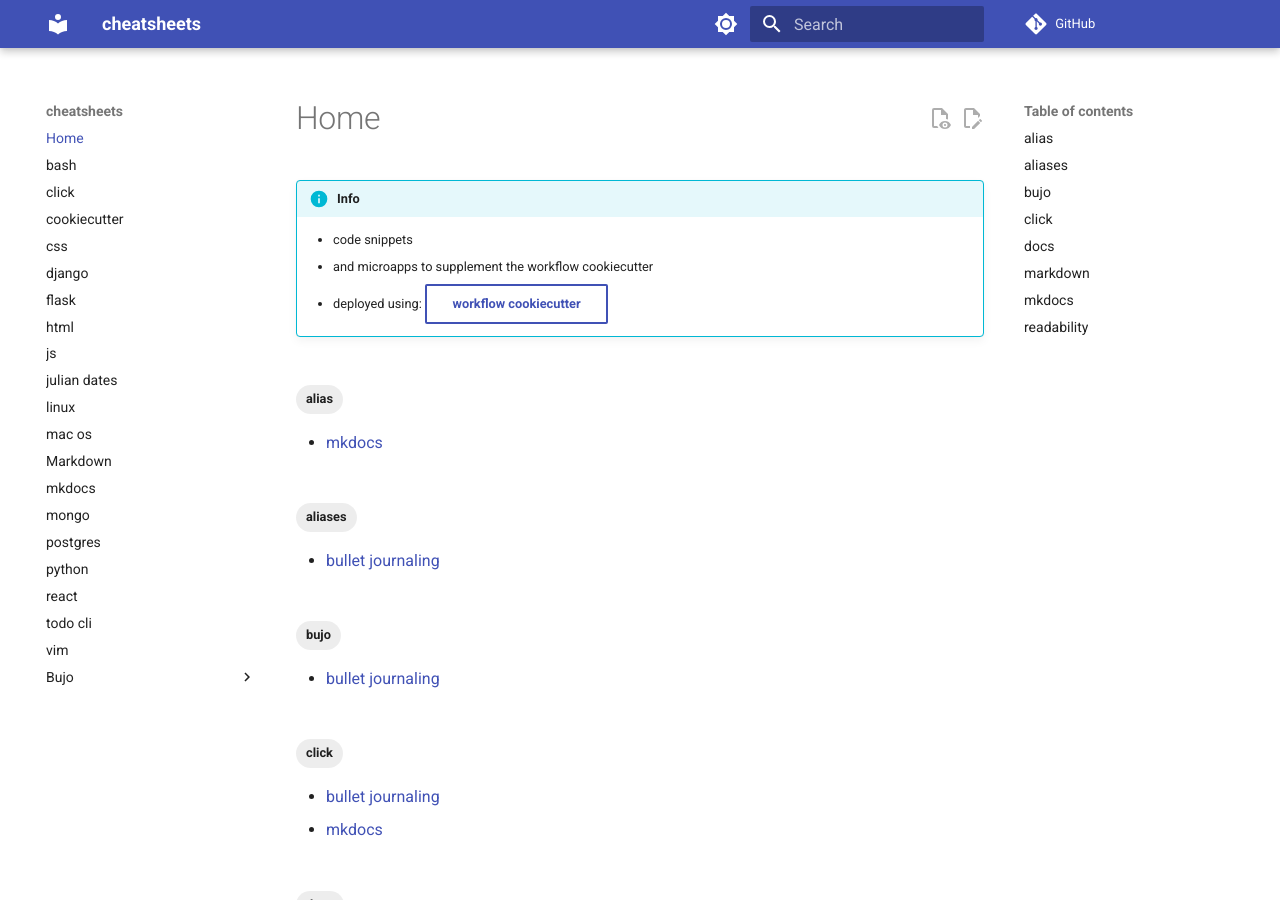
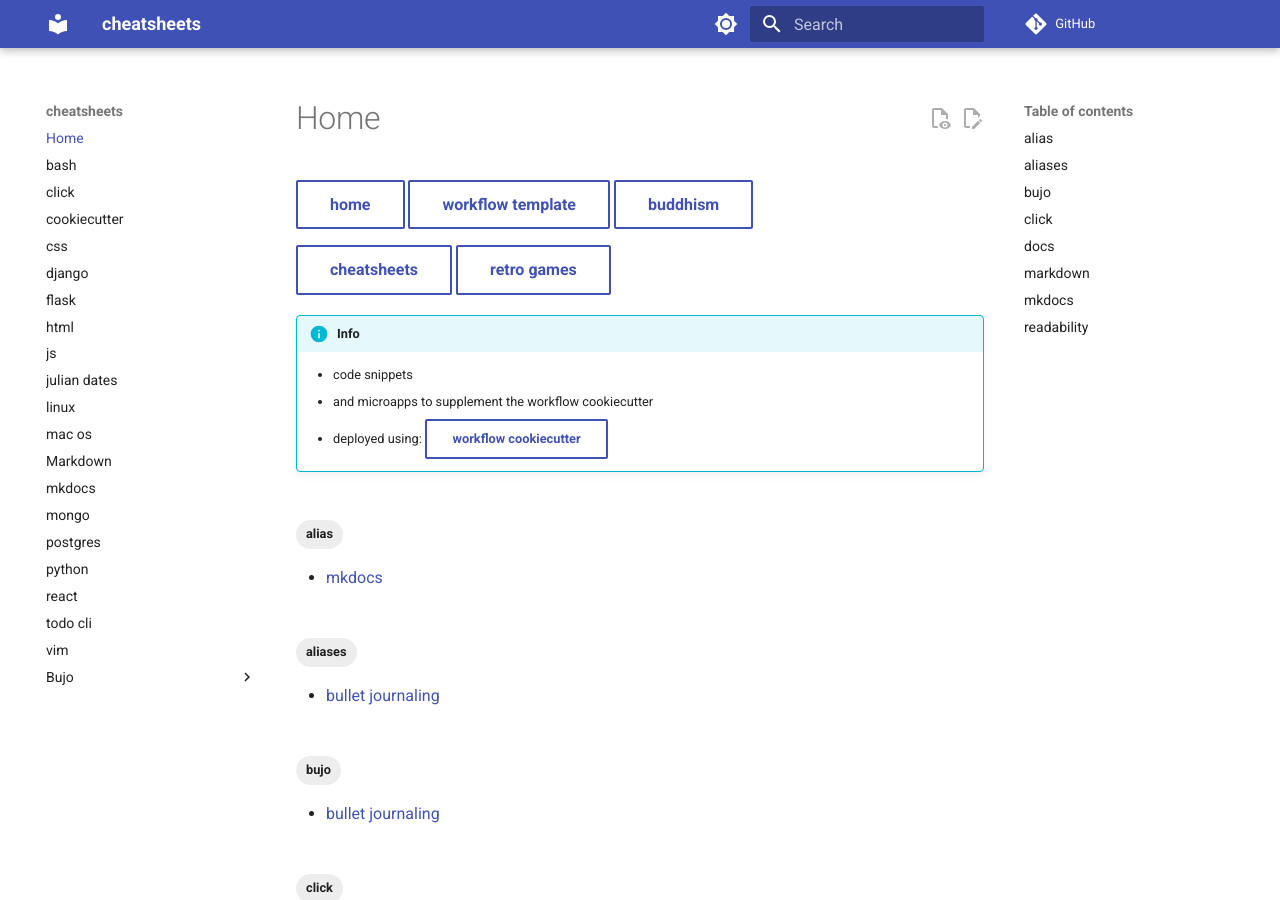
Before and after one commit to shane0/cheatsheets, an MkDocs documentation site: the page built from docs/index.md, in a window 1280 px wide and 900 px high. Built offline with MkDocs 1.6.1 and Material for MkDocs 9.7.7, drawn with Linux system fonts in a browser that asks for light colours; comment, search, counter and statistics services are not loaded; the version menu is left out.

Commit message:
'buttons'

```diff
--- a/docs/index.md
+++ b/docs/index.md
@@ -1,3 +1,10 @@
+
+[home](https://shane0.github.io){ .md-button }
+[workflow template](workflow/){ .md-button }
+[buddhism](buddhism/){ .md-button }
+
+[cheatsheets](cheatsheets/){ .md-button }
+[retro games](adventure/){ .md-button }
 
 !!! info
 
```
